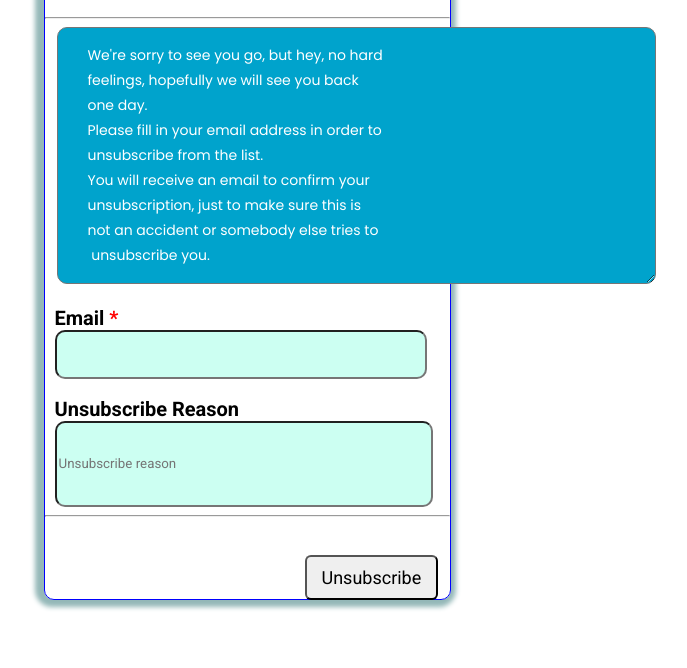
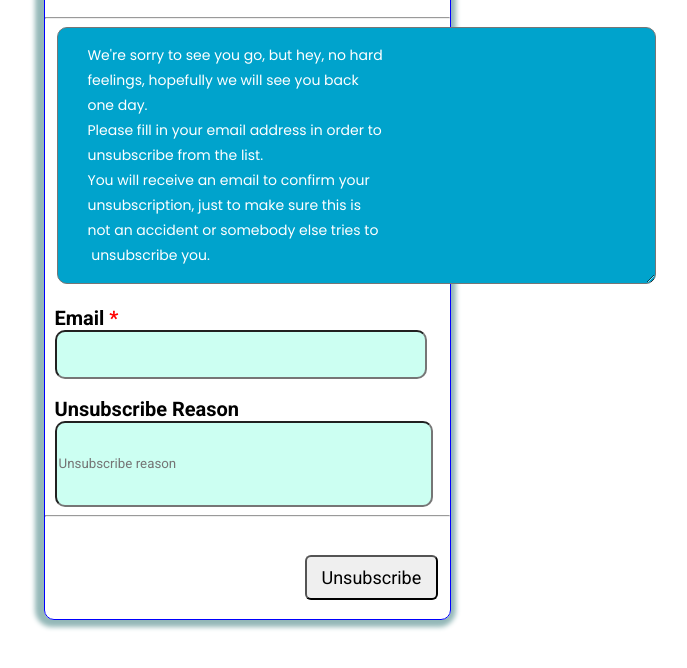
Before and after one commit to RbBhuse/my-profile, a plain HTML site: page HTML/subscriber.html in a window 1280 px wide. Shown: the part 102-770 px from the top of the page, without its empty margins (393-1080 px from the left). Drawn offline with Linux system fonts and the light colour scheme; a web font is replaced by a local one.

Commit message:
Modification in code of subscriber page
Modification in code of subscriber page

```diff
--- a/HTML/subscriber.css
+++ b/HTML/subscriber.css
@@ -1,6 +1,6 @@
 @import url("https://fonts.googleapis.com/css2?family=Noto+Sans:ital,wght@0,100..900;1,100..900&family=Poller+One&family=Poppins:ital,wght@0,100;0,200;0,300;0,400;0,500;0,600;0,700;0,800;0,900;1,100;1,200;1,300;1,400;1,500;1,600;1,700;1,800;1,900&family=Roboto:ital,wght@0,100;0,300;0,400;0,500;0,700;0,900;1,100;1,300;1,400;1,500;1,700;1,900&display=swap");
 .main {
-  height: 650px;
+  height: 670px;
   width: 405px;
   border: 1px solid blue;
   margin: auto;
```
